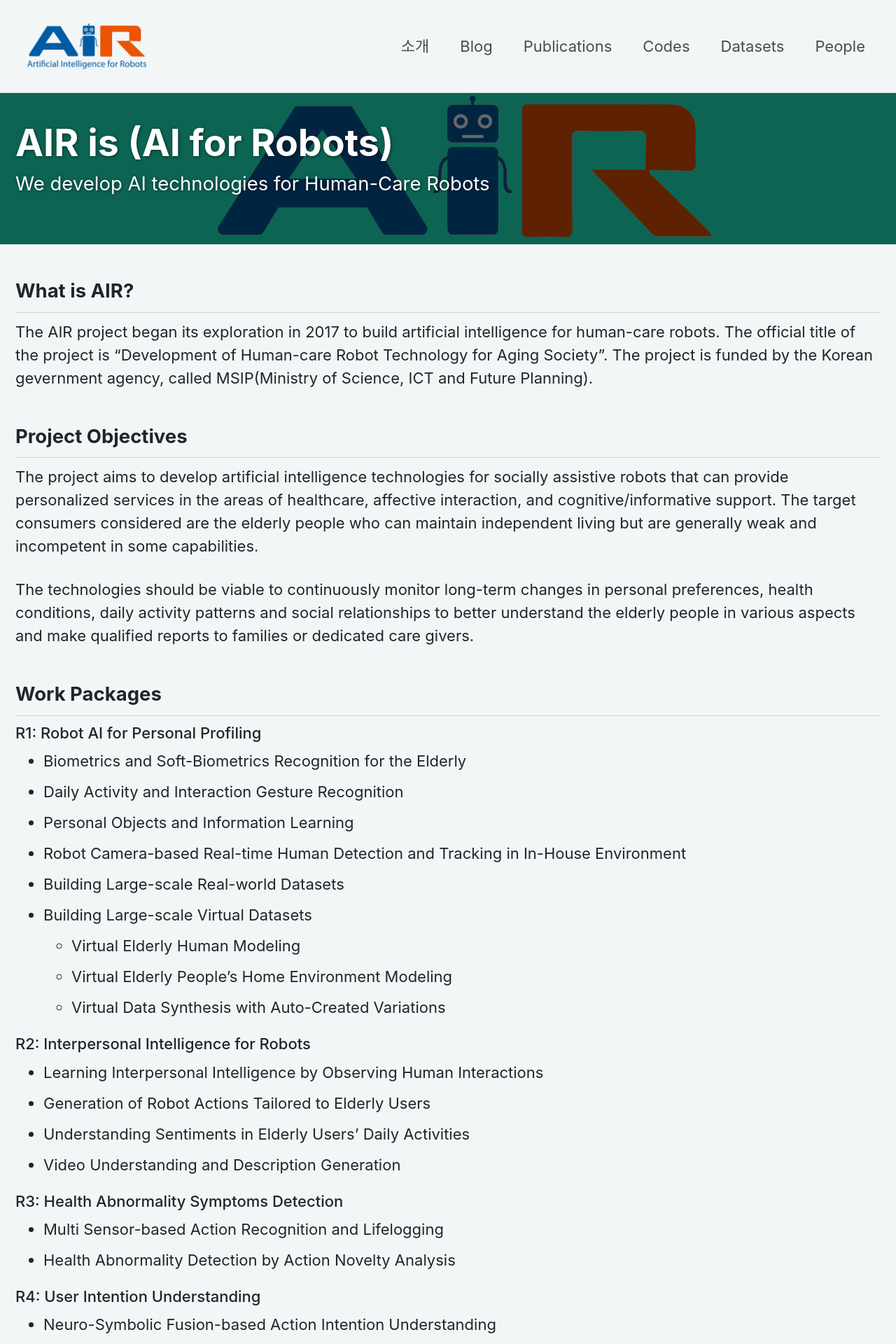
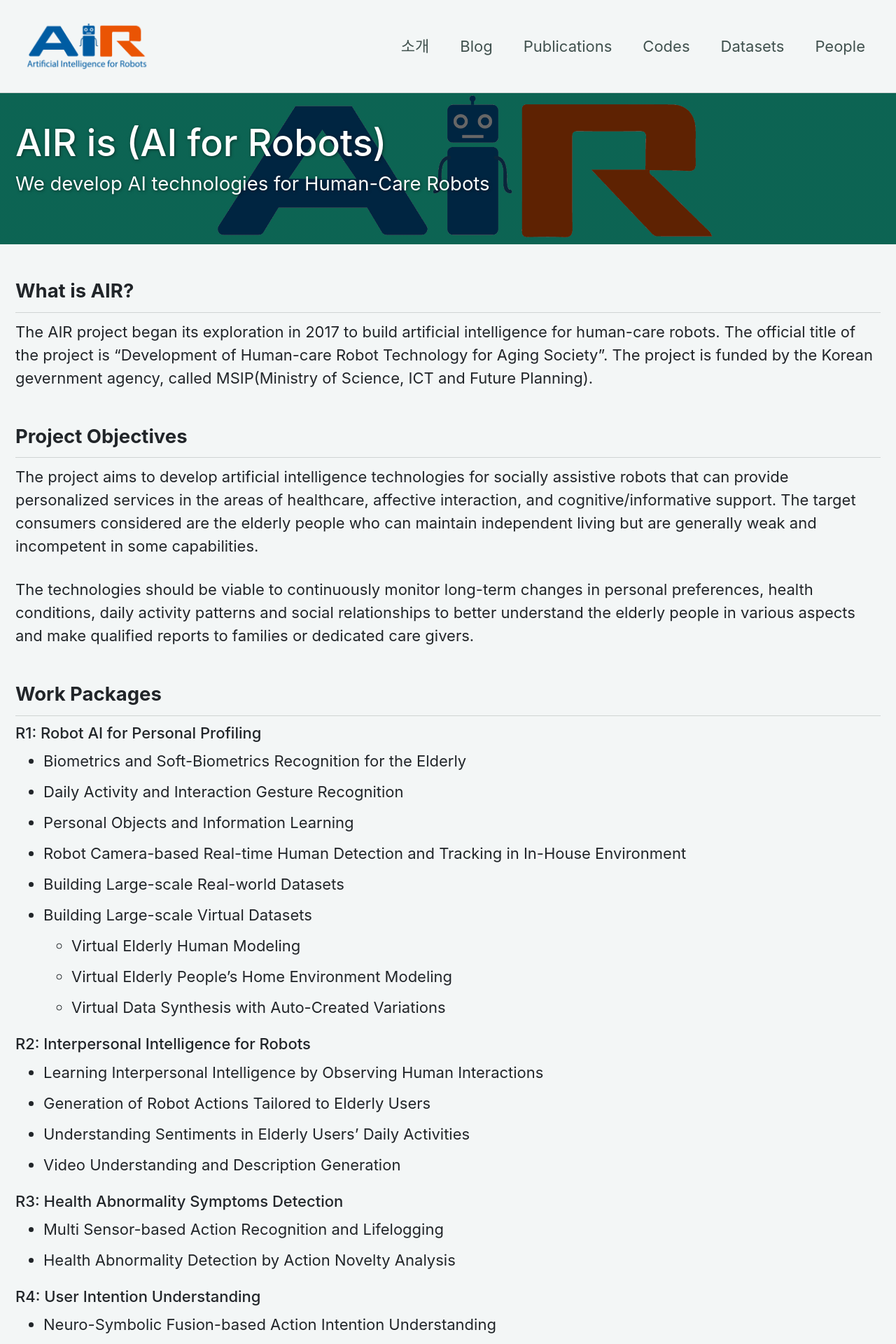
Before and after one commit to ai4robot/ai4robot.github.io, a Jekyll site: the page built from index.md, in a window 1280 px wide. Shown: the top 1920 px of the page at 70% size. Built offline with Jekyll 4.4.1, drawn with Linux system fonts in a browser that asks for light colours; cached includes are drawn as plain includes; nearby versions of some CDN libraries.

Commit message:
최소높이지정, 폰트 사이즈 통일

```diff
--- a/_layouts/default.html
+++ b/_layouts/default.html
@@ -12,9 +12,16 @@
   <head>
     {% include head.html %}
     {% include head/custom.html %}
+
+    <style>
+    .initial-content{
+        min-height: 650px;
+    }
+    </style>
   </head>
 
   <body class="layout--{{ page.layout | default: layout.layout }}{% if page.classes or layout.classes %}{{ page.classes | default: layout.classes | join: ' ' | prepend: ' ' }}{% endif %}">
+
 
     {% include_cached browser-upgrade.html %}
     {% include_cached masthead.html %}
--- a/_layouts/splash.html
+++ b/_layouts/splash.html
@@ -2,10 +2,6 @@
 layout: default
 ---
 <style>
-h1{
-  font-size: 1.7em;
-  font-weight: bold;
-}
 h2{
   font-weight: bold;
   margin-top: 50px;
```
